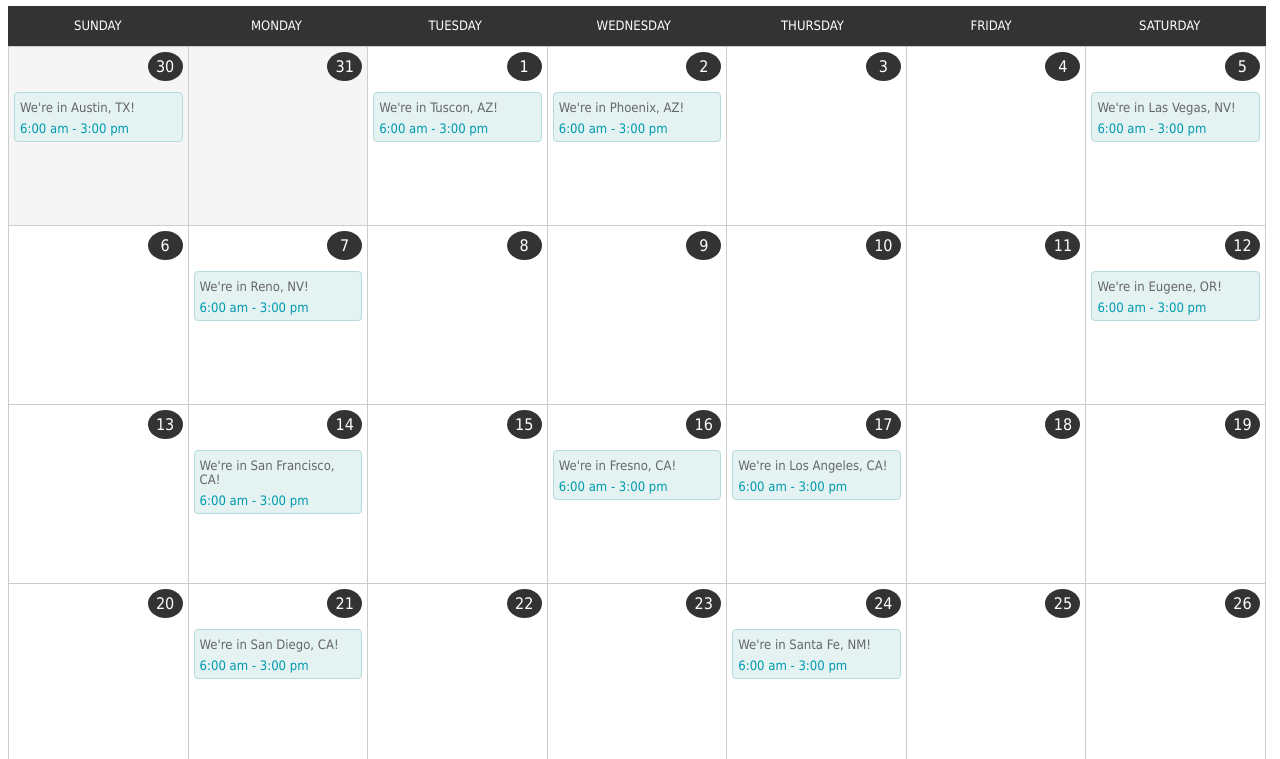
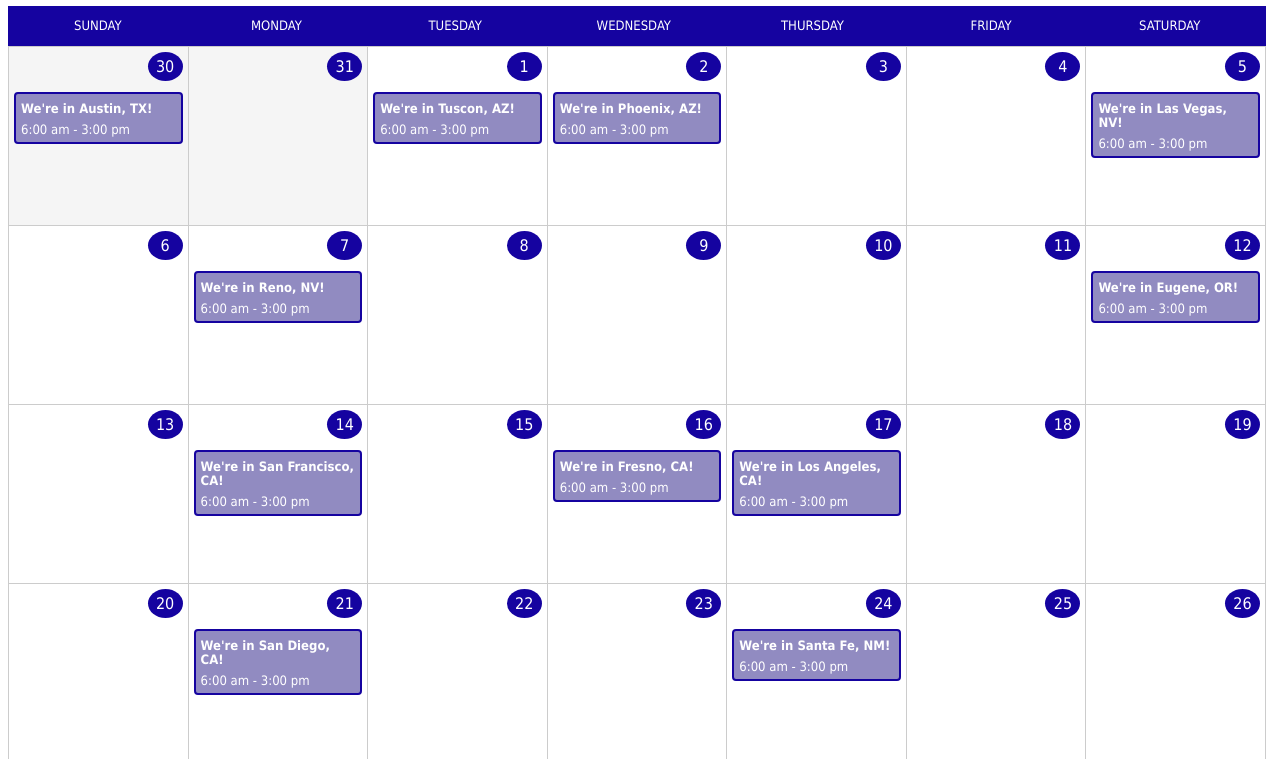
Before and after one commit to colleenmcguckin/calendar, a plain HTML site: page index.html in a window 1280 px wide. Shown: the part 75-834 px from the top of the page. Drawn offline with Linux system fonts and the light colour scheme.

Commit message:
changed styling to match belu collar sandwiches project theme

```diff
--- a/css/style.css
+++ b/css/style.css
@@ -1,5 +1,6 @@
 body{
   font-family: Tahoma;
+  color: #1503a0;
 }
 
 #calendar{
@@ -32,7 +33,7 @@ body{
 
 #calendar ul.weekdays{
   height: 40px;
-  background: #333;
+  background: #1503a0;
   width: 99.5%;
 }
 
@@ -58,7 +59,7 @@ body{
   text-align: center;
   margin-bottom: 5px;
   padding: 5px;
-  background: #333;
+  background: #1503a0;
   color: #fff;
   width: 25px;
   border-radius: 50%;
@@ -75,14 +76,15 @@ body{
   margin-bottom: 5px;
   color: #666;
   line-height: 14px;
-  background: #e4f2f2;
-  border: 1px solid #b5dbdc;
-  color: #009aaf;
+  background: #918bc1;
+  border: 2px solid #1503a0;
+  color: #fff;
   text-decoration: none;
 }
 
 #calendar .event-desc{
-  color: #666;
+  color: #fff;
+  font-weight: bold;
   margin: 3px 0px 7px 0px;
   text-decoration: none;
 }
```
